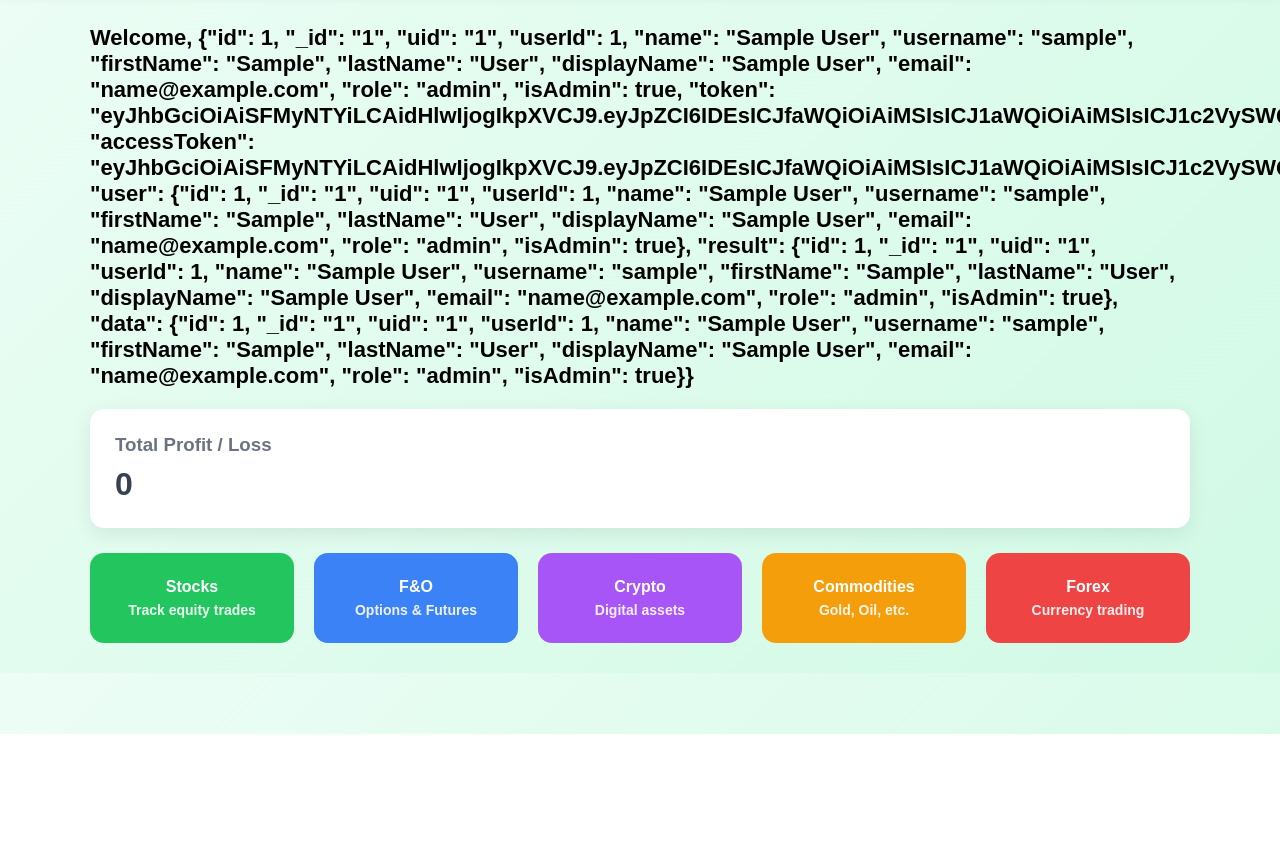
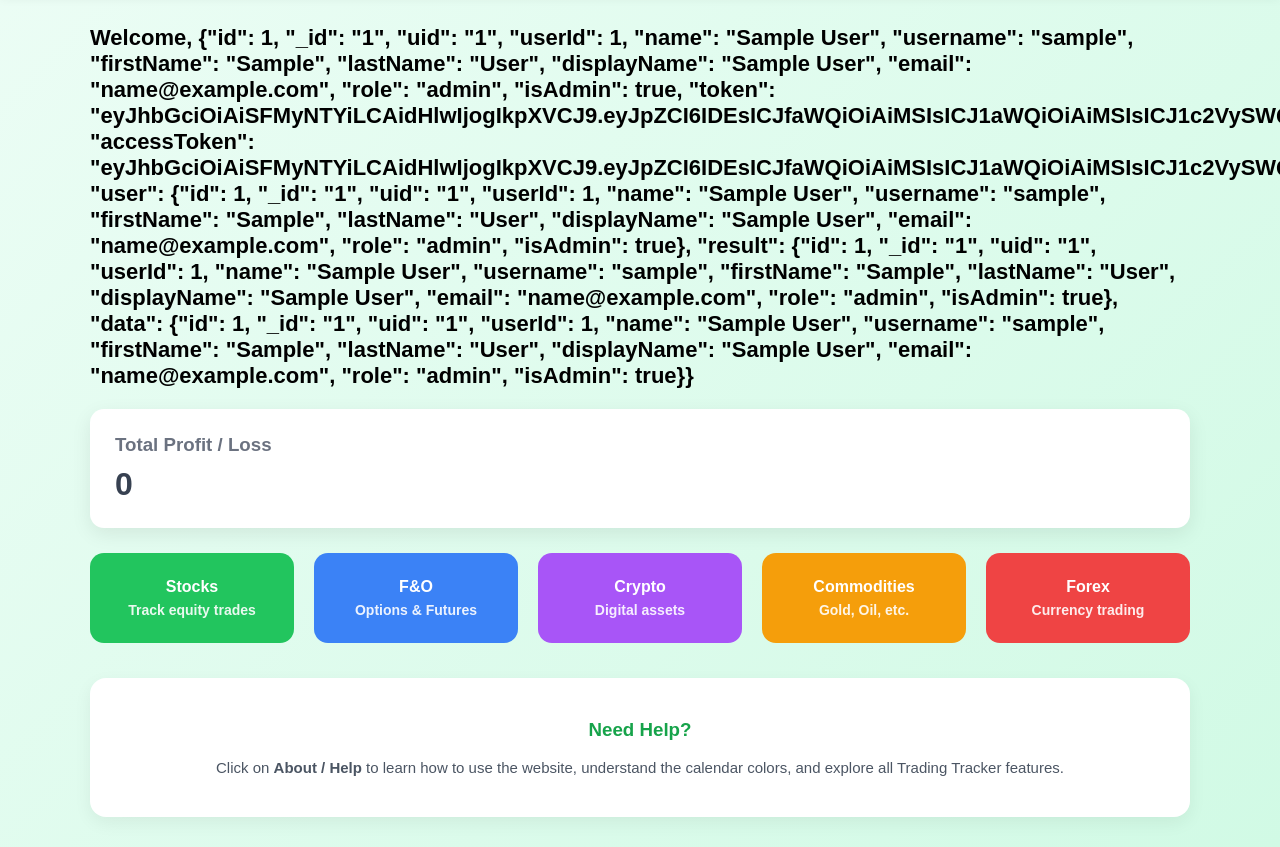
Before and after one commit to Jaligama-Ramana/trading_tracker, a plain HTML site: page home.html in a window 1280 px wide. Shown: the part 66-913 px from the top of the page. Before the commit the page ends 800 px from the top, so only its background shows below. Drawn offline with Linux system fonts and the light colour scheme; sample sign-in values are in the browser's storage.

Commit message:
Add help box section to home.html

```diff
--- a/home.html
+++ b/home.html
@@ -105,6 +105,27 @@ body {
     margin-top: 6px;
     opacity: 0.9;
 }
+    /* HELP BOX */
+
+.help-box {
+    margin-top: 35px;
+    background: white;
+    padding: 22px;
+    border-radius: 16px;
+    text-align: center;
+    box-shadow: 0 6px 18px rgba(0,0,0,0.06);
+}
+
+.help-box h3 {
+    color: #16a34a;
+    margin-bottom: 10px;
+}
+
+.help-box p {
+    color: #4b5563;
+    line-height: 1.6;
+    font-size: 15px;
+}
 </style>
 </head>
 
@@ -173,6 +194,22 @@ body {
 
     </div>
 
+    <!-- HELP BOX -->
+
+<div class="help-box">
+
+    <h3>Need Help?</h3>
+
+    <p>
+        Click on
+        <strong>About / Help</strong>
+        to learn how to use the website,
+        understand the calendar colors,
+        and explore all Trading Tracker features.
+    </p>
+
+</div>
+
 </div>
 
 <script src="auth.js"></script>
```
